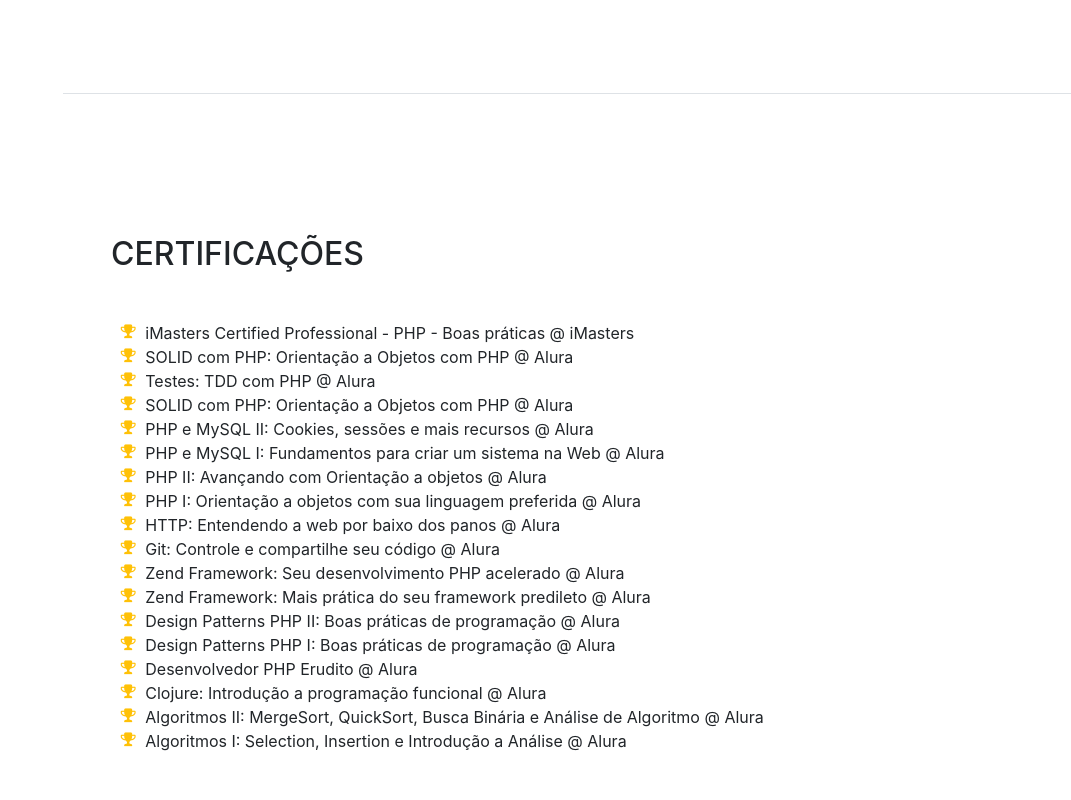
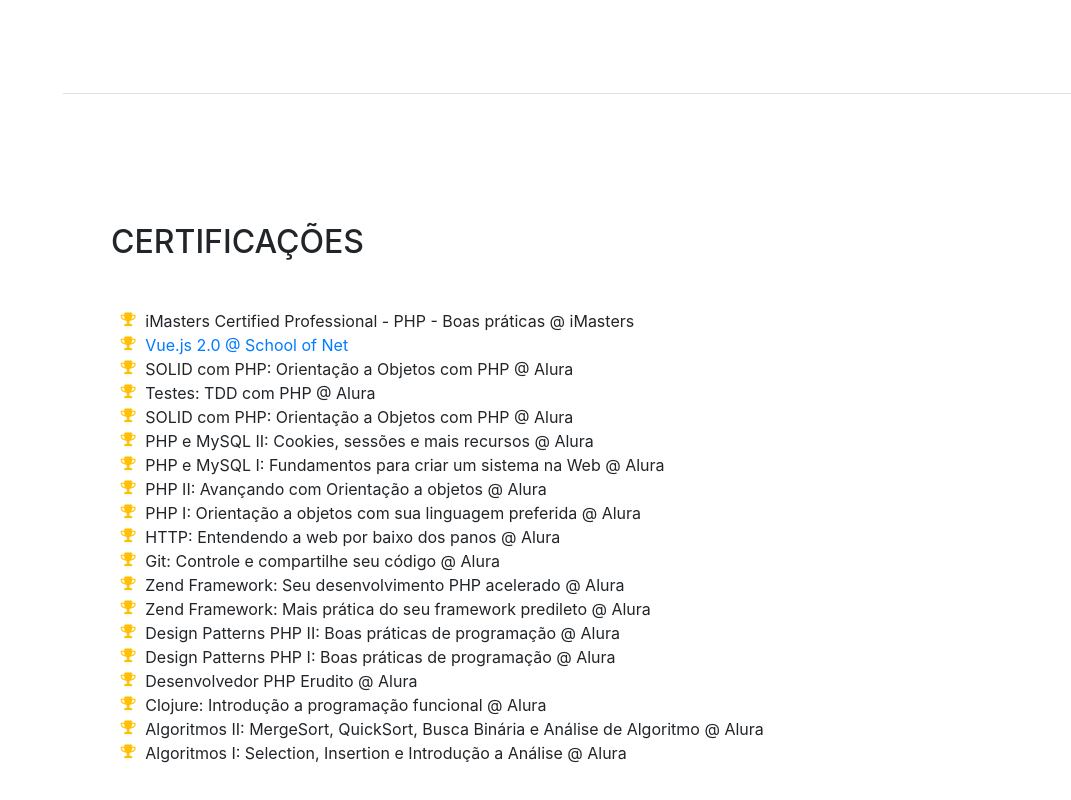
Before and after one commit to viniciusls/my-resume, a website with bundled scripts: page index.html in a window 1280 px wide. Shown: the part 4285-5085 px from the top of the page, without its empty margins (209-1280 px from the left). Built offline with nearby package versions, Linux system fonts and the light colour scheme; a web font is replaced by a local one.

Commit message:
Update index.html

```diff
--- a/index.html
+++ b/index.html
@@ -308,6 +308,12 @@
               iMasters Certified Professional - PHP - Boas práticas @ iMasters
             </li>
             <li>
+              <a href="/certificates/certificate-vuejs-20.jpg" target="_blank">
+                <i class="fa-li fa fa-trophy text-warning"></i>
+                Vue.js 2.0 @ School of Net
+              </a>
+            </li>
+            <li>
               <i class="fa-li fa fa-trophy text-warning"></i>
               SOLID com PHP: Orientação a Objetos com PHP @ Alura
             </li>
```
